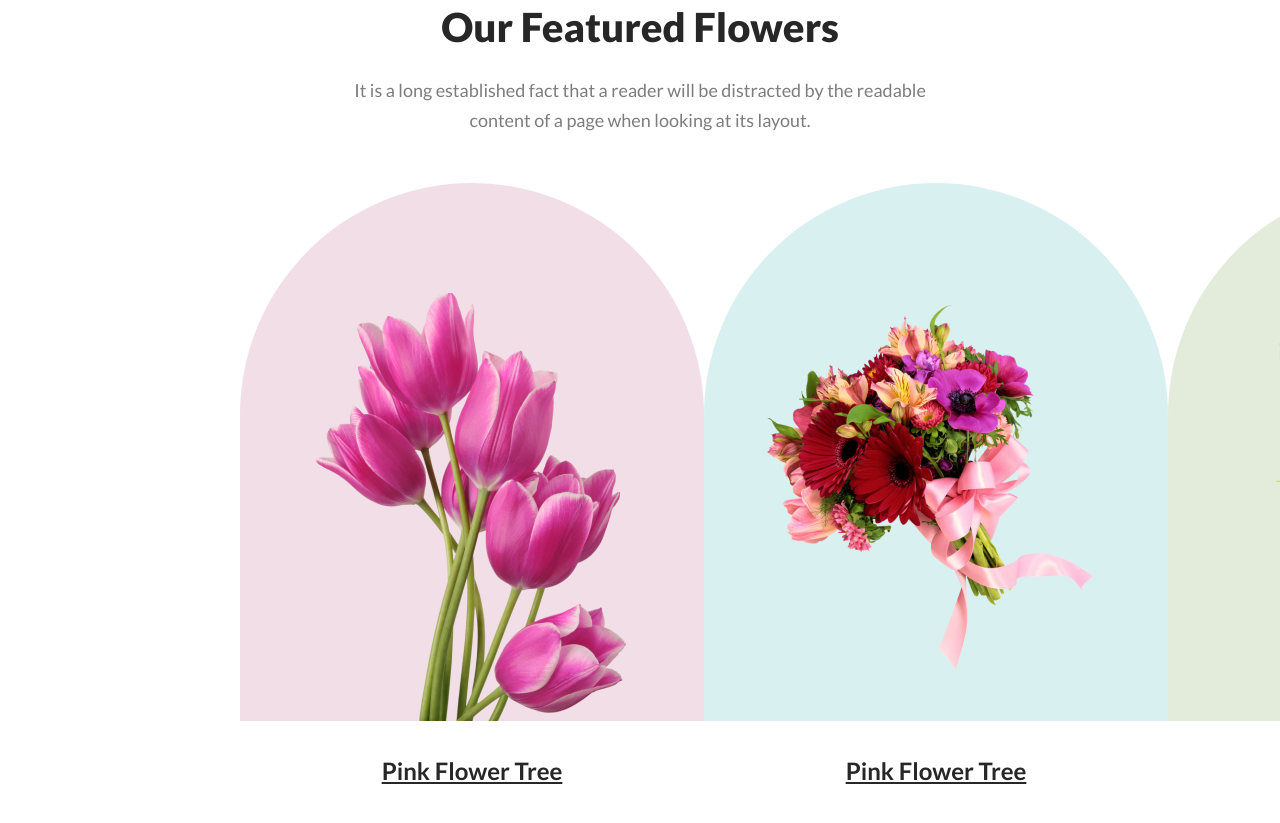
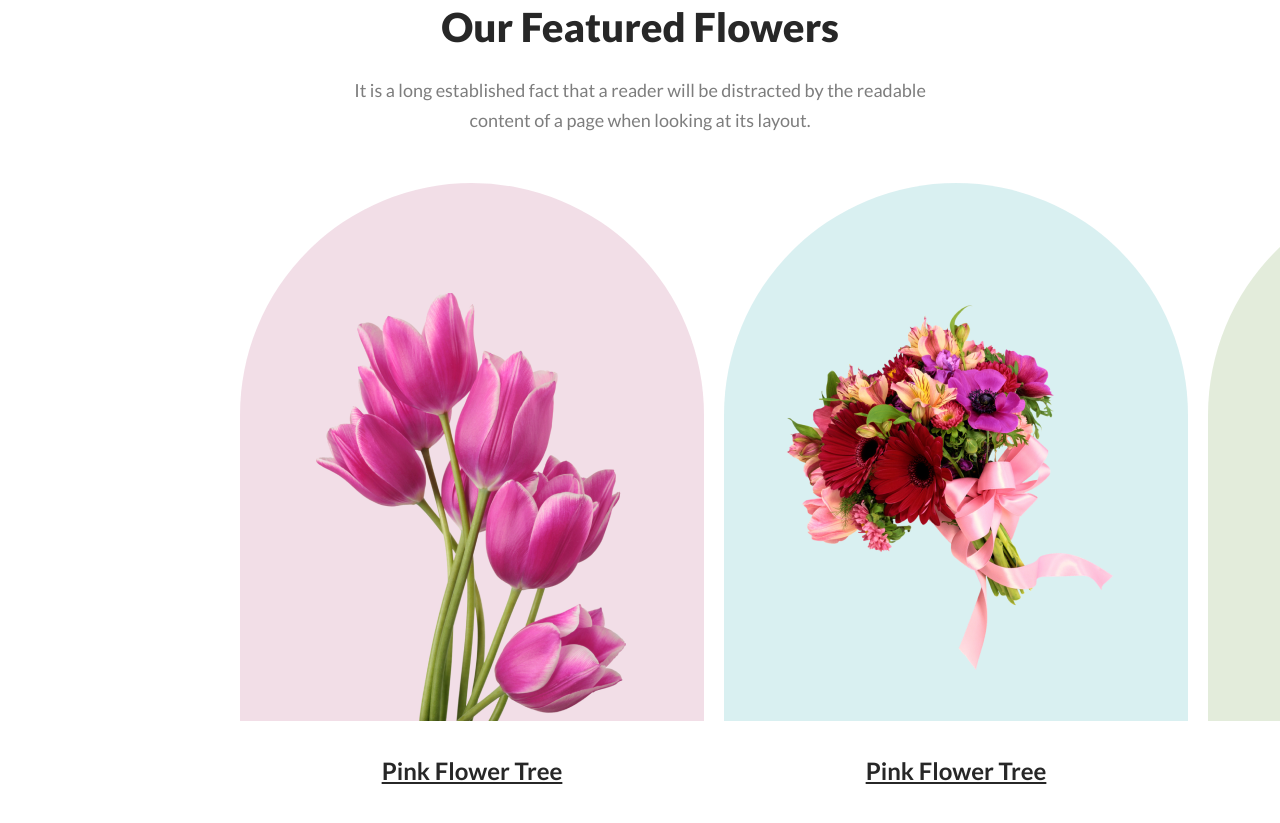
Before and after one commit to himel1971/Flower-Website, a plain HTML site: page index.html in a window 1280 px wide. Shown: the part 1025-1848 px from the top of the page. Drawn offline with Linux system fonts and the light colour scheme.

Commit message:
Bug fixed

```diff
--- a/style.css
+++ b/style.css
@@ -128,6 +128,9 @@
     padding-left: 47px;
     padding-right: 47px;
 
+}
+.box2{
+    margin: 0 20px;
 }
 
 .box2 h4{
```
